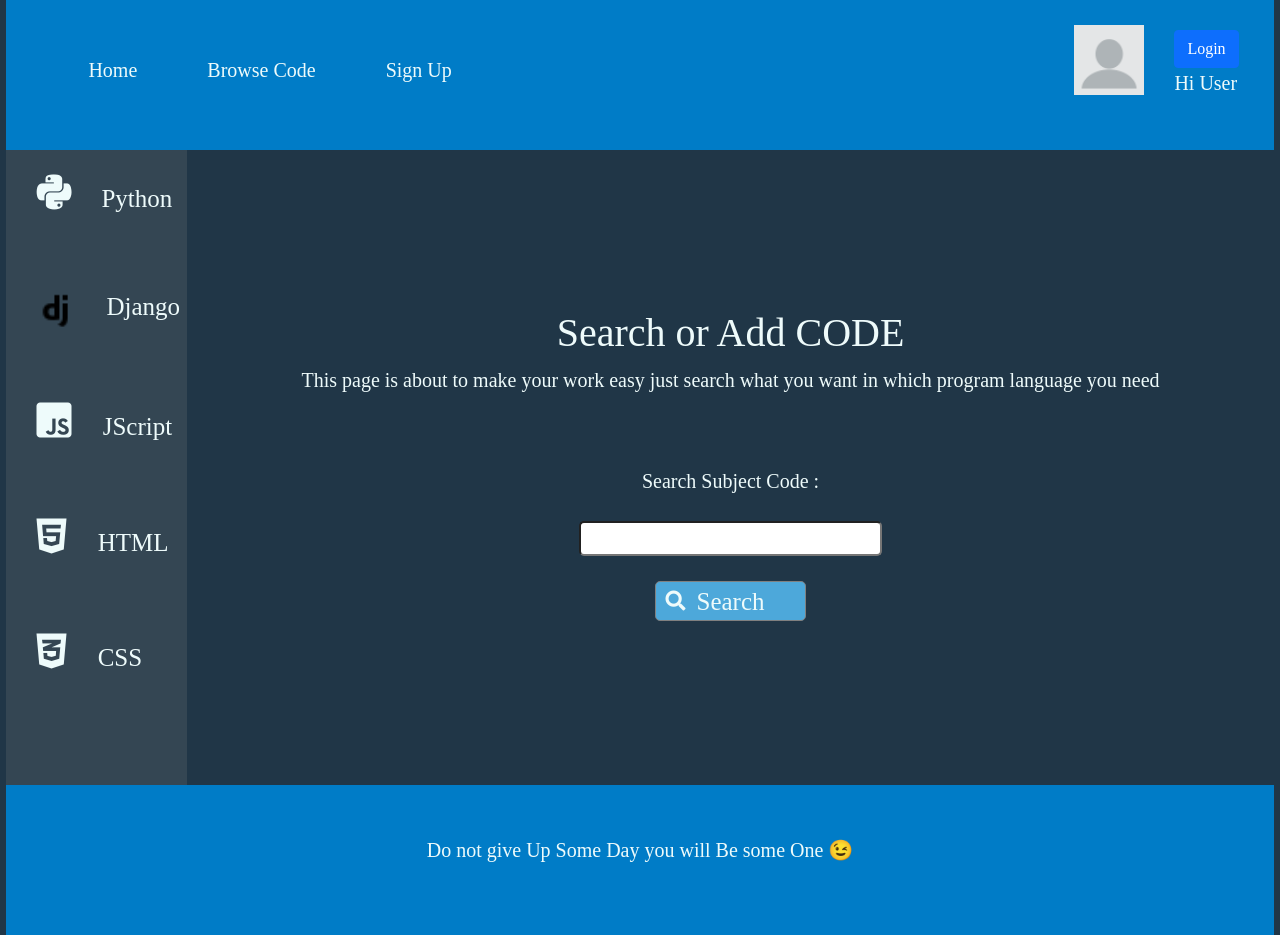
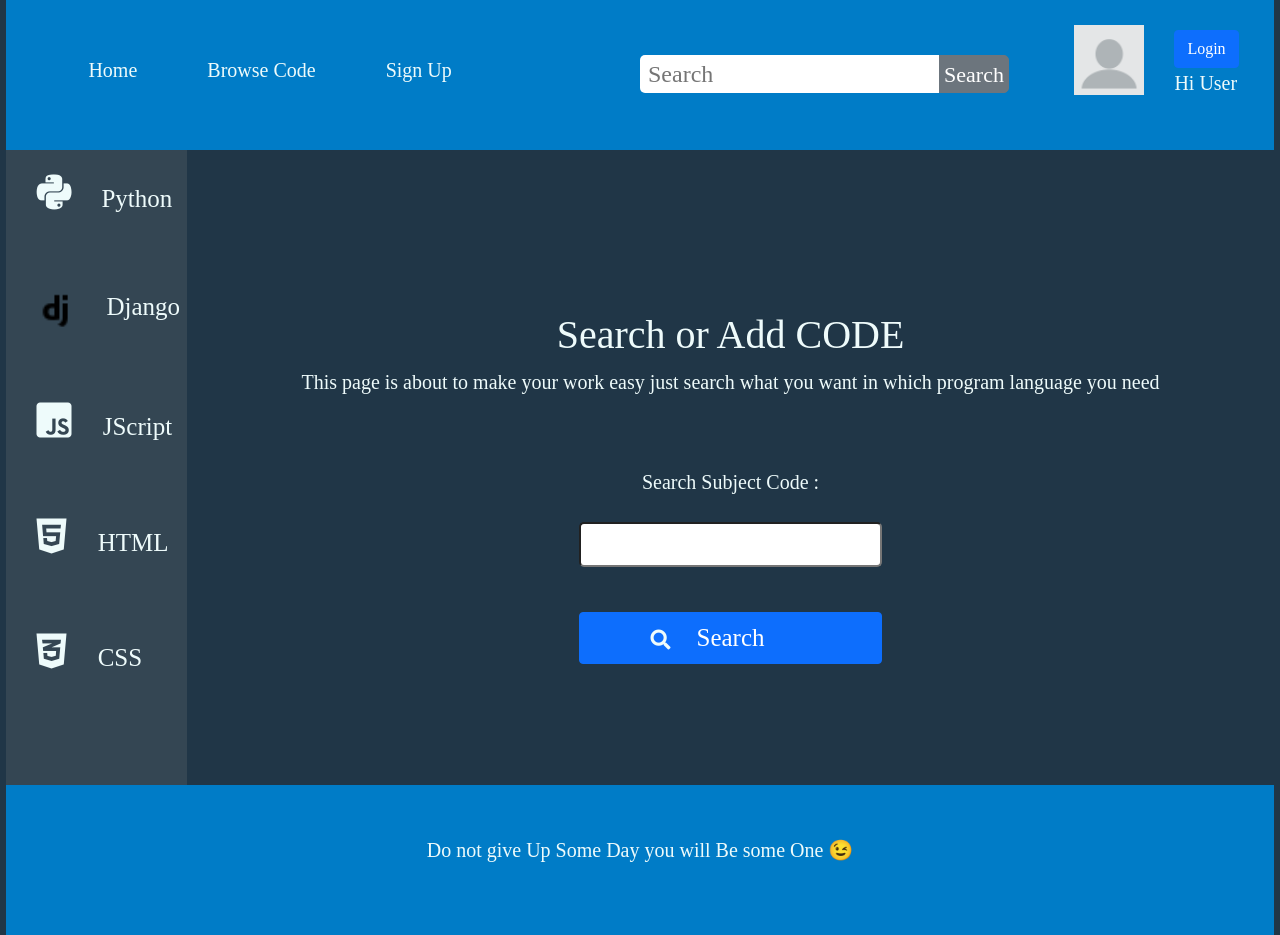
Before and after one commit to wajdi-alsalti/django-collectio-code, a Django app: page / in a window 1280 px wide. Run offline with Django 3.2, Linux system fonts and the light colour scheme; some libraries are stand-ins or nearby versions; some web fonts are replaced.

Commit message:
add the search bar

```diff
--- a/cards/templates/allCards/home1.html
+++ b/cards/templates/allCards/home1.html
@@ -11,11 +11,12 @@
             </p>
         </section>
         <section id="searchBar">
-            <form method="get">
+            <!-- the button will redirect to search page  -->
+            <form method="GET" action="{% url 'cardsShow:search' %}">
                 <label for="text1" id="labelName">Search Subject Code : </label>
-                <input id="text1" type="text" name="text1">
-                <input type="button" value="Search" id="searchBtn">
+                <input id="text1" type="text" name="search">
                 <i class="fas fa-search" id="searchIcon"></i>
+                <button type="submit" class="btn btn-primary w-100" >Search</button>
             </form>
         </section>
     </article>
--- a/cards/urls.py
+++ b/cards/urls.py
@@ -23,4 +23,5 @@ urlpatterns = [
     path('your-add',views.userCard,name='userCards'),
     path('<str:slug>',views.singelCard,name='cardDetail'),
     path('edit-card/<str:slug>',views.editCard,name='editCard'),
+    path('search-result/',views.search,name='search'),
 ]
--- a/cards/views.py
+++ b/cards/views.py
@@ -3,6 +3,8 @@ from . models import Cards
 from django.core.paginator import Paginator
 from .form import AddCode,EditCode
 from django.urls import reverse
+from .filters import CardFilter
+from django.db.models.query_utils import Q
 
 
 # Create your views here.
@@ -14,9 +16,8 @@ def allCards(request):
     paginator = Paginator(all_cards, 3) # Show 1 contacts per page.
     page_number = request.GET.get('page')
     page_obj = paginator.get_page(page_number)
-    print(request.user.username)
     context = {'allCard':all_cards,
-                'page_obj':page_obj
+                'page_obj':page_obj,
                 }
 
     return render(request,'allCards/cards.html',context)
@@ -62,7 +63,7 @@ def singelCard(request,slug):
             'code':code,
             'date':date,
             'writer':writer,
-            'sluge':sluge
+            'sluge':sluge,
             }
 
     return render(request,'allCards/cardDetail.html', context)
@@ -107,6 +108,17 @@ def cssList(request):
 # render the home page cause have another section it is not include in another pages
 def homePage(request):
     return render(request,'allCards/home1.html',{})
+
+# to search the cards that contain the words in input field search
+def search(request):
+    # request from the search field in home page or search bar from base
+    if request.method == 'GET':
+        # this will get the name of the input we named search in base.html and home.html and will look for this name
+        query = request.GET.get('search')
+        # filter the cards that header and description contin the text from the input
+        result = Cards.objects.filter(Q(header__icontains=query) | Q(description__icontains=query))
+
+    return render(request,'allCards/search_page.html',{'query':query,'result':result})
 
 """
     we can use user User class built in django and all attribute in the html files
--- a/codeCollection/settings.py
+++ b/codeCollection/settings.py
@@ -44,6 +44,7 @@ INSTALLED_APPS = [
     'cards',
     'home',
     "bootstrap5",
+    'django_filters',
 ]
 
 MIDDLEWARE = [
--- a/static/css/style.css
+++ b/static/css/style.css
@@ -99,6 +99,31 @@ html, body {
 
 }
 
+/* search bar in top nav */
+.searchFormMain{
+    /* padding-top: 65px; */
+    position: absolute;
+    top: 55px;
+    left: 50%;
+}
+
+.searchFormMain #text1{
+    outline: none;
+    border-radius: 5px;
+    font-size: 24px;
+    border: none;
+    border-radius: 5px 0px 0px 5px;
+}
+
+.searchFormMain button{
+    padding: 0px;
+    height: 38px;
+    position: absolute;
+    top: 0px;
+    width: 70px;
+    font-size: 22px;
+    border-radius: 0px 5px 5px 0px;
+}
 /* left nav */
 /* #leftNav{
     margin-top: 15px;
@@ -164,13 +189,13 @@ html, body {
 
 #searchBar form #text1{
     width: 100%;
-    height: 35px;
+    height: 45px;
     outline: none;
     border-radius: 5px;
     font-size: 24px;
 }
 
-#searchBtn{
+/* #searchBtn{
     width: 50%;
     height: 35px;
     background-color: #4DA8DA;
@@ -184,16 +209,21 @@ html, body {
 
 #searchBtn:active{
     background-color: #007CC7;
+} */
+
+#searchBar button{
+    font-size: 25px;
 }
 #searchIcon{
     position: relative;
-    bottom: 55px;
-    right: 55px;
+    bottom: -38px;
+    right: 70px;
 }
 /* cards property */
 .cards{
     width: 80%;
     margin-bottom: 25px;
+    /* border: 2px solid; */
 }
 .card{
     /* border: 2px solid; */
@@ -203,6 +233,11 @@ html, body {
     margin-bottom: 25px;
     border-radius: 8px;
     box-shadow: 3px 2px 7px;
+    transition: all .5s ease-in-out;
+}
+
+.card:hover{
+    transform: scale(1.05);
 }
 
 .card #imgCard{
--- a/templates/base.html
+++ b/templates/base.html
@@ -49,6 +49,11 @@
                 {% endif %}
 
             </ul>
+            <!-- search form in top nav -->
+            <form class="searchFormMain" action="{% url 'cardsShow:search' %}" method="get">
+                <input id="text1" type="text" name="search" placeholder=" Search">
+                <button type="submit" class="btn btn-secondary" >Search</button>
+            </form>
 <!-- end left side from top nav -->
 
 <!-- top nav right side -->
@@ -60,7 +65,6 @@
                 <!-- if block show default user image if user logged out -->
                 <li> <a href=""> <img src="{% static 'default/defaultImg.png' %}" alt="img"> </a></li>
                 {% endif %}
-
                 <form action="">
                     <!-- is authenticated it is main that user is already login -->
                     {% if user.is_authenticated %}
```
Also changed, not shown: cards/filters.py (added, +14 -0 lines), cards/templates/allCards/search_page.html (added, +48 -0 lines), db.sqlite3, media/user_profile/wajdi_pic.jpeg (added).
